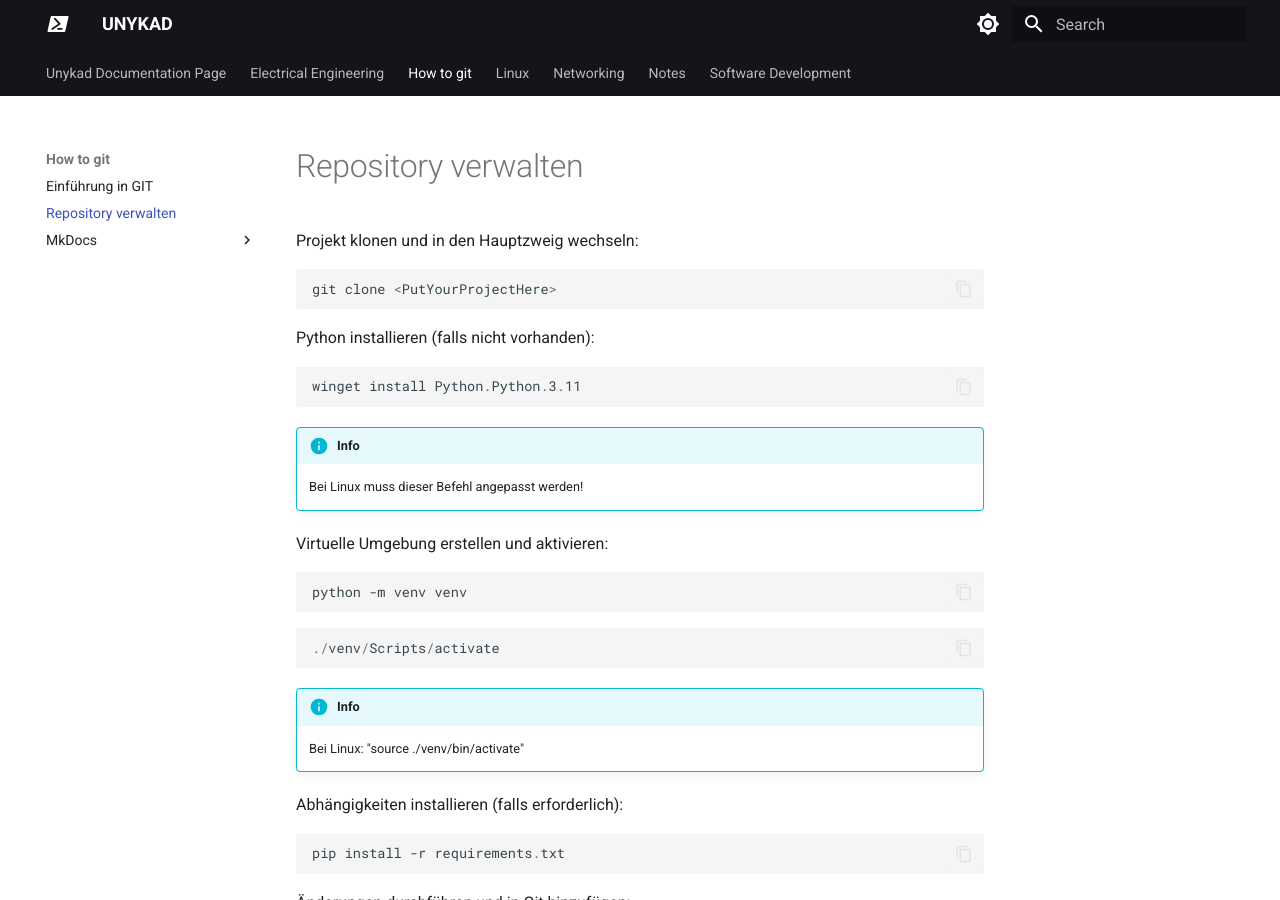
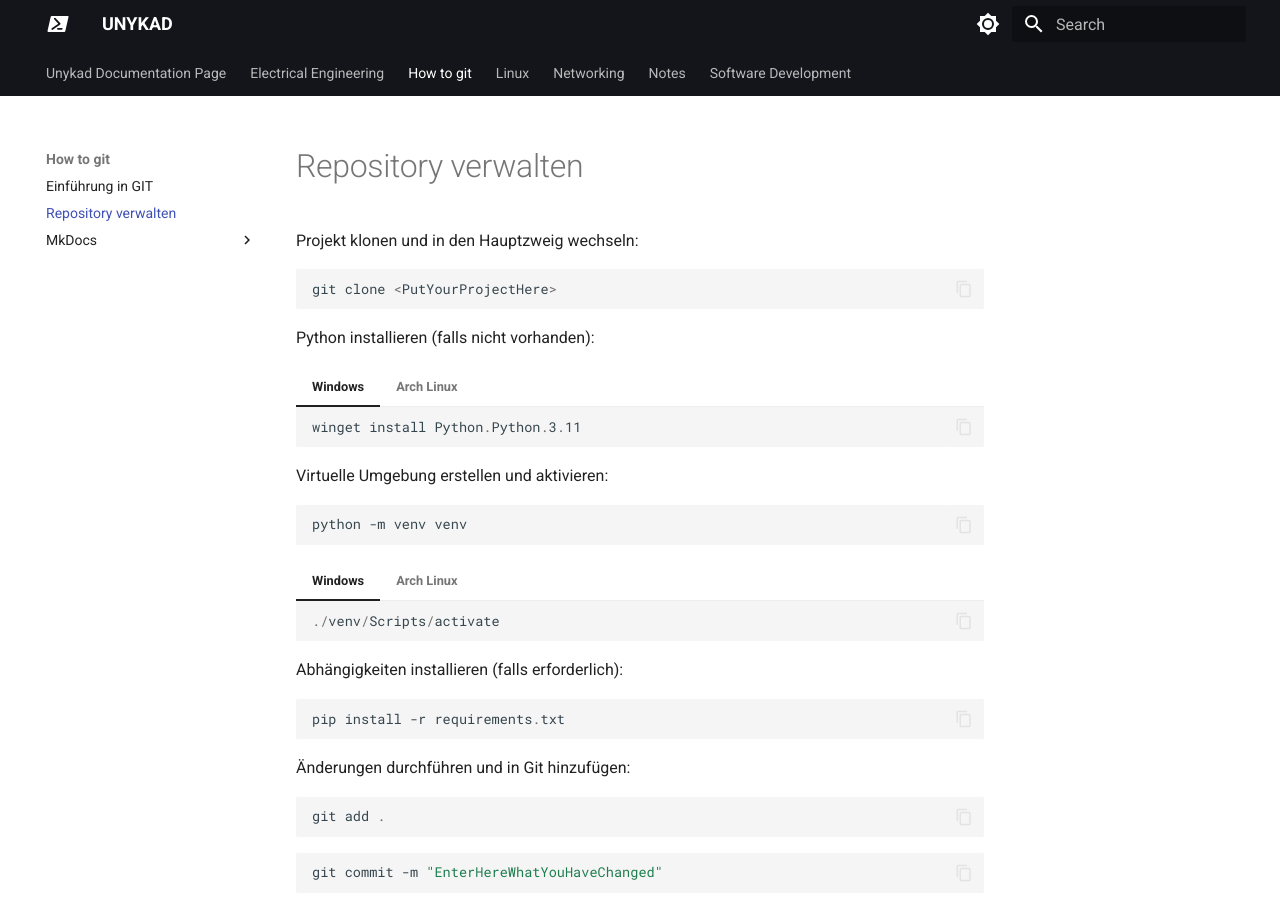
Before and after one commit to kuchapo/UNYKAD, an MkDocs documentation site: the page built from docs/How to git/repo_verwalten.md, in a window 1280 px wide and 900 px high. Built offline with MkDocs 1.6.1 and Material for MkDocs 9.7.7, drawn with Linux system fonts in a browser that asks for light colours.

Commit message:
modified tabbes

````diff
--- a/docs/How to git/repo_verwalten.md
+++ b/docs/How to git/repo_verwalten.md
@@ -8,12 +8,15 @@
 
 Python installieren (falls nicht vorhanden):
 
-```powershell
-winget install Python.Python.3.11
-```
+=== "Windows"
+    ```powershell
+    winget install Python.Python.3.11
+    ```
 
-!!! info
-    Bei Linux muss dieser Befehl angepasst werden!
+=== "Arch Linux"
+    ```bash
+    pacman -S python
+    ```
 
 Virtuelle Umgebung erstellen und aktivieren:
 
@@ -21,12 +24,15 @@
 python -m venv venv
 ```
 
-```powershell
-./venv/Scripts/activate
-```
+=== "Windows"
+    ```powershell
+    ./venv/Scripts/activate
+    ```
 
-!!! info
-    Bei Linux: "source ./venv/bin/activate"
+=== "Arch Linux"
+    ```bash
+    source ./venv/bin/activate
+    ```
 
 Abhängigkeiten installieren (falls erforderlich):
 
--- a/mkdocs.yml
+++ b/mkdocs.yml
@@ -3,6 +3,8 @@
   - admonition
   - pymdownx.details
   - pymdownx.superfences
+  - pymdownx.tabbed:
+      alternate_style: true
 copyright: Being dumb is okay, staying isn't.
 extra:
   generator: false
````
